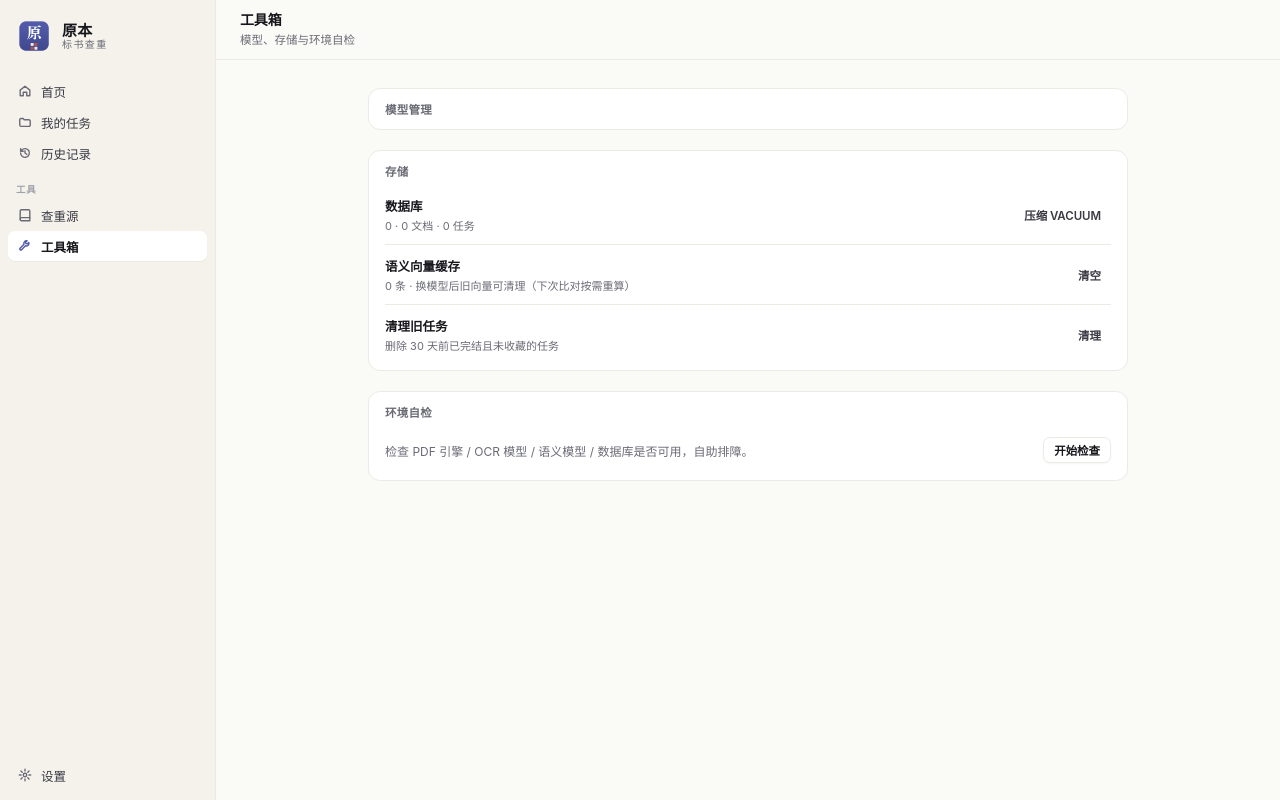
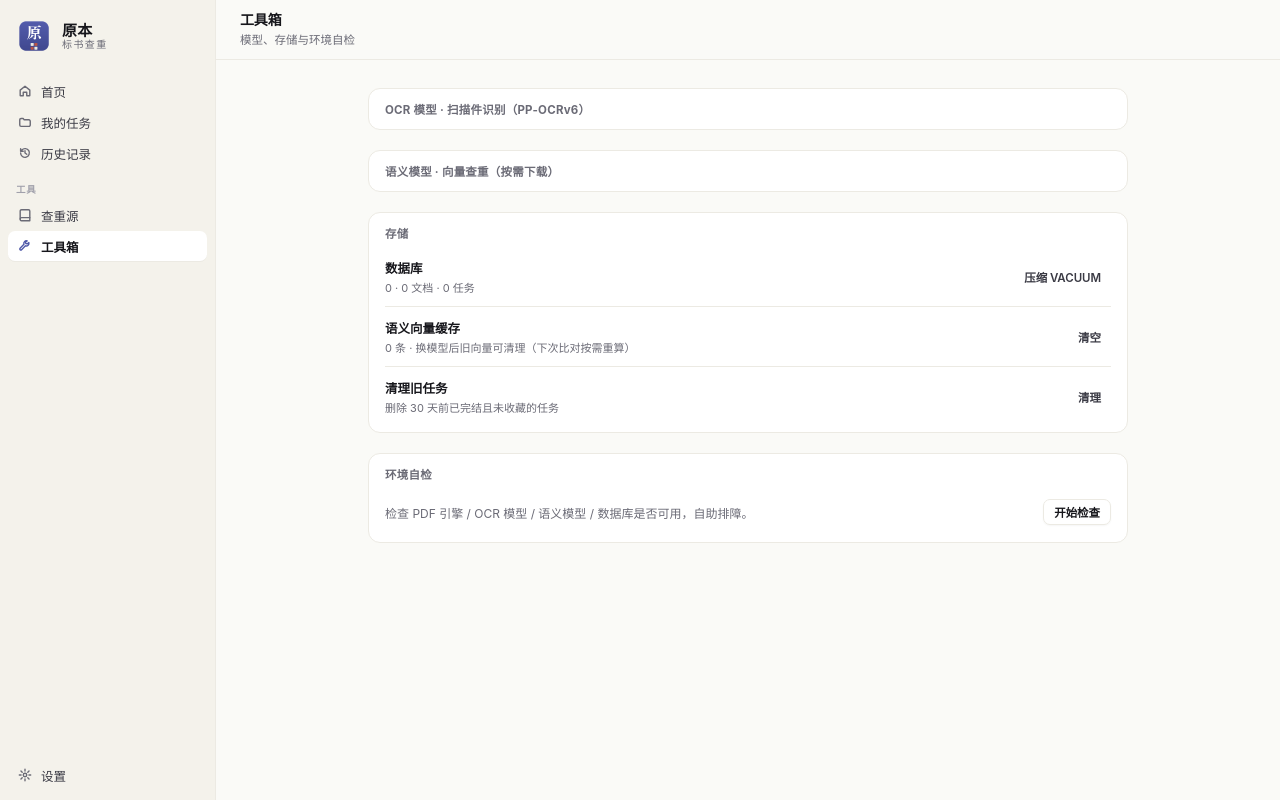
Before and after one commit to withesse/bidguard, a React (Vite) app: page /#/tools in a window 1280 px wide. Built offline with nearby package versions, Linux system fonts and the light colour scheme.

Commit message:
feat(tools): split model management into separate OCR / embedding cards | 工具箱模型管理拆为 OCR / 语义两卡
Was one combined "模型管理" card; now "OCR 模型 · 扫描件识别" and
"语义模型 · 向量查重" are separate cards. Drop redundant per-row "扫描件 OCR" prefix.

```diff
--- a/src/screens/Tools.tsx
+++ b/src/screens/Tools.tsx
@@ -1,4 +1,4 @@
-// 工具箱：模型管理（OCR/语义） + 存储（DB/向量缓存/旧任务） + 环境自检。
+// 工具箱：OCR 模型 + 语义模型（分开两卡） + 存储（DB/向量缓存/旧任务） + 环境自检。
 // 资源管理动作，与「设置」的偏好分开；让 OCR/语义模型从「写死摸黑」变「可见可管」。
 import { useState } from "react";
 import { C } from "../design/tokens";
@@ -77,19 +77,18 @@ export function Tools() {
       <Topbar title="工具箱" sub="模型、存储与环境自检" />
       <div style={{ flex: 1, overflow: "auto", padding: "28px 48px 40px" }}>
         <div style={{ maxWidth: 760, margin: "0 auto", display: "flex", flexDirection: "column", gap: 20 }}>
-          {/* —— 模型管理 —— */}
-          <Card title="模型管理" cardBg={cardBg} border={border} mute={mute}>
-            {/* 扫描件 OCR 档位（PP-OCRv6 tiny/small/medium）*/}
-            {(appInfo.data?.ocrModels ?? []).map((m) => (
-              <Row key={m.key} ink={ink} mute={mute} border={border}>
+          {/* —— OCR 模型（扫描件识别）—— */}
+          <Card title="OCR 模型 · 扫描件识别（PP-OCRv6）" cardBg={cardBg} border={border} mute={mute}>
+            {(appInfo.data?.ocrModels ?? []).map((m, i, arr) => (
+              <Row key={m.key} ink={ink} mute={mute} border={border} last={i === arr.length - 1}>
                 <div style={{ flex: 1, minWidth: 0 }}>
                   <div style={{ fontSize: 12.5, fontWeight: 600, color: ink }}>{m.label}</div>
                   <div style={{ fontSize: 11, color: mute, marginTop: 2 }}>
                     {m.bundled
-                      ? `扫描件 OCR · 随应用打包 · ${m.sizeLabel}`
+                      ? `随应用打包 · ${m.sizeLabel}`
                       : m.present
-                        ? `扫描件 OCR · 已下载 · ${m.sizeLabel}`
-                        : `扫描件 OCR · 未下载 · ${m.sizeLabel}`}
+                        ? `已下载 · ${m.sizeLabel}`
+                        : `未下载 · ${m.sizeLabel}`}
                   </div>
                 </div>
                 {m.bundled ? (
@@ -110,8 +109,10 @@ export function Tools() {
                 )}
               </Row>
             ))}
+          </Card>
 
-            {/* 语义模型们 */}
+          {/* —— 语义模型（向量查重）—— */}
+          <Card title="语义模型 · 向量查重（按需下载）" cardBg={cardBg} border={border} mute={mute}>
             {(ms?.embeddingModels ?? []).map((m, i, arr) => (
               <Row key={m.key} ink={ink} mute={mute} border={border} last={i === arr.length - 1}>
                 <div style={{ flex: 1, minWidth: 0 }}>
```
